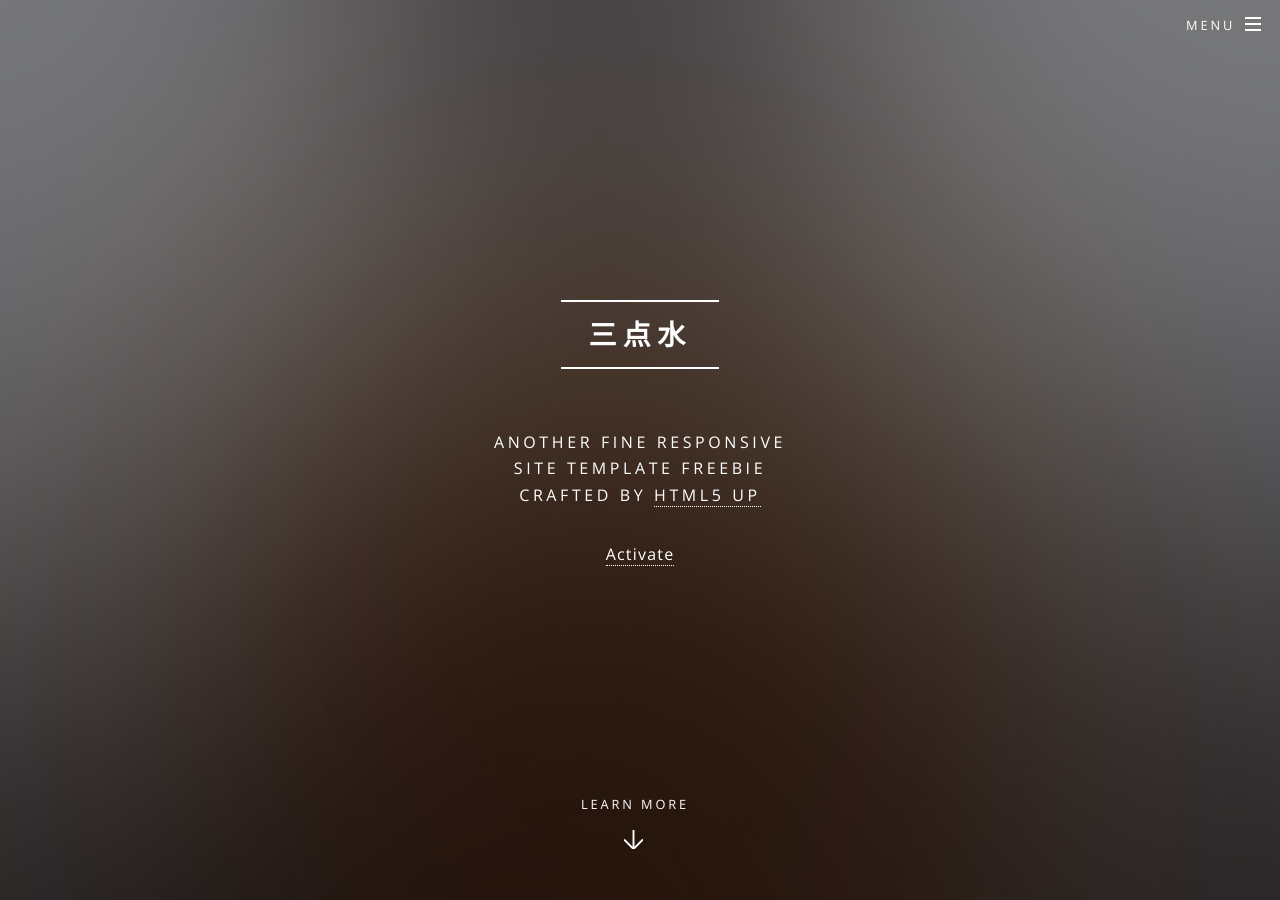
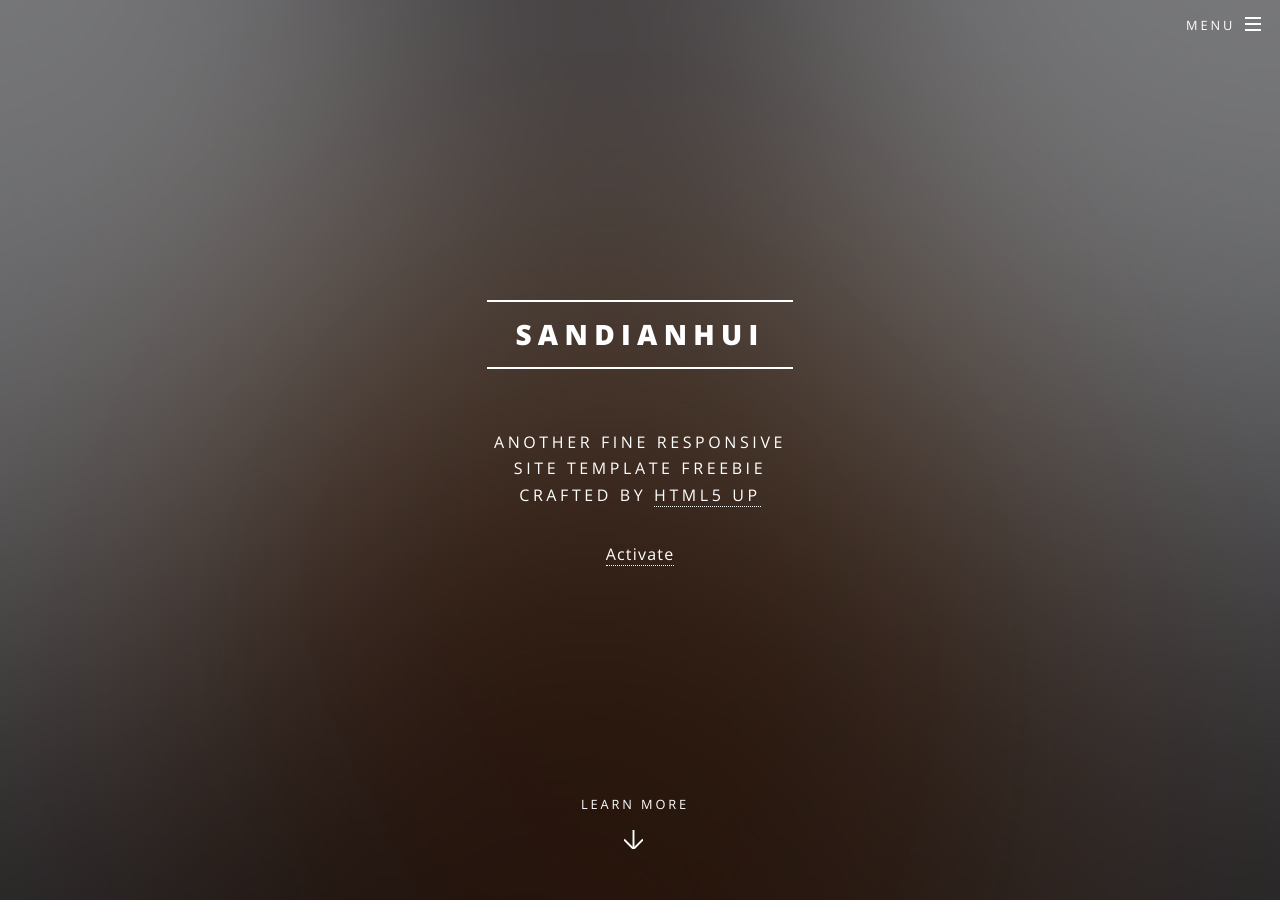
Before and after one commit to sandianshuiParis/spec, a Jekyll site: the page built from index.html, in a window 1280 px wide and 900 px high. Built offline with Jekyll 4.4.1, drawn with Linux system fonts in a browser that asks for light colours.

Commit message:
change title

```diff
--- a/_config.yml
+++ b/_config.yml
@@ -2,7 +2,7 @@
 #
 
 # Site settings
-title: 三点水
+title: Sandianhui
 description: |
   Another fine responsive
   site template freebie
```
